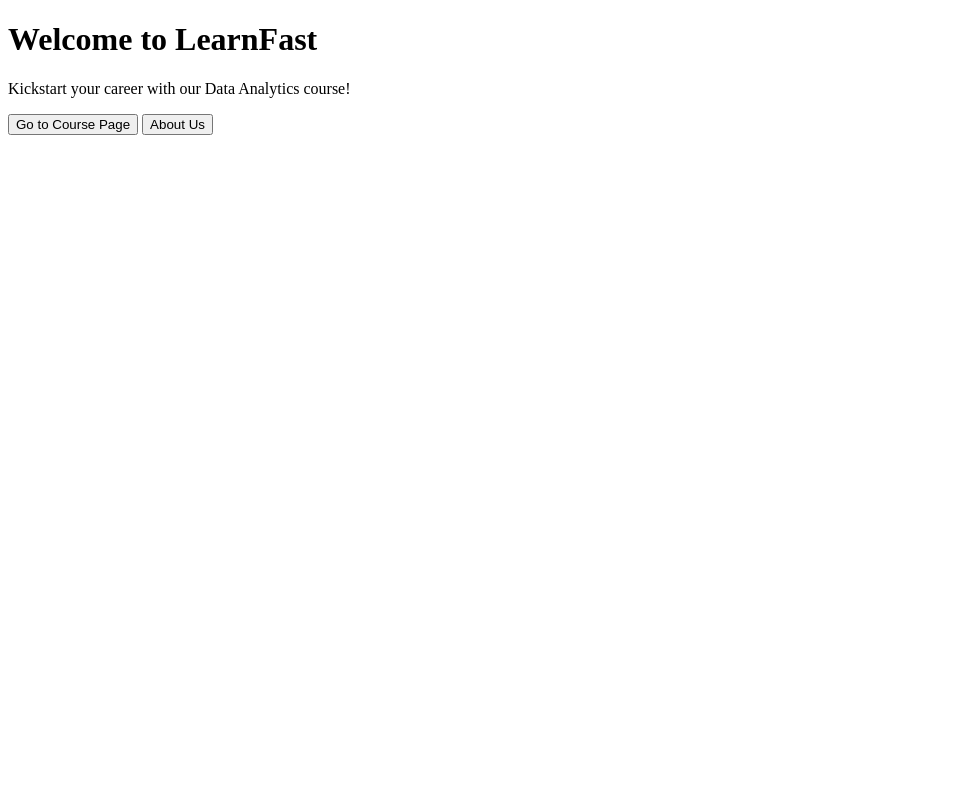
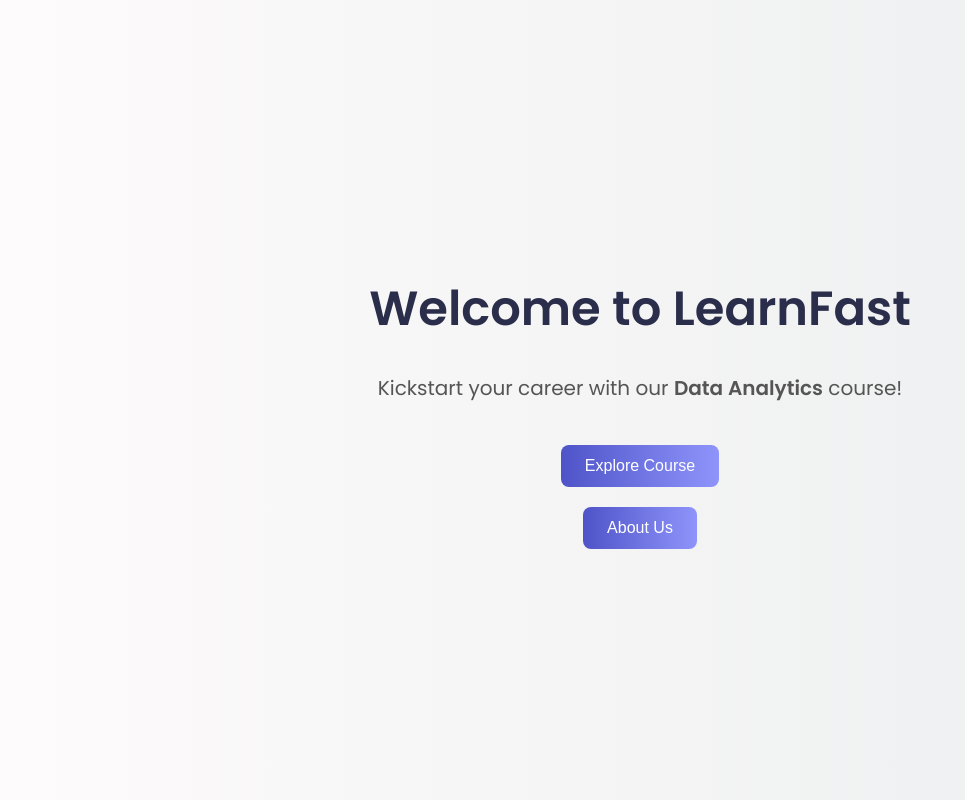
Before and after one commit to Ishagupta1089/form, a plain HTML site: page index.html in a window 1280 px wide. Shown: the whole page, without its empty margins (0-965 px from the left). Drawn offline with Linux system fonts and the light colour scheme.

Commit message:
Update index.html

```diff
--- a/index.html
+++ b/index.html
@@ -2,28 +2,70 @@
 <html lang="en">
 <head>
   <!-- Google tag (gtag.js) -->
-<script async src="https://www.googletagmanager.com/gtag/js?id=G-P8DPGDP9EF"></script>
-<script>
-  window.dataLayer = window.dataLayer || [];
-  function gtag(){dataLayer.push(arguments);}
-  gtag('js', new Date());
-
-  gtag('config', 'G-P8DPGDP9EF');
-</script>
-  <meta charset="UTF-8">
-  <title>LearnFast - Home</title>
-  <script async src="https://www.googletagmanager.com/gtag/js?id=G-XXXXXXXXXX"></script>
+  <script async src="https://www.googletagmanager.com/gtag/js?id=G-P8DPGDP9EF"></script>
   <script>
     window.dataLayer = window.dataLayer || [];
     function gtag(){dataLayer.push(arguments);}
     gtag('js', new Date());
-    gtag('config', 'G-XXXXXXXXXX');
+    gtag('config', 'G-P8DPGDP9EF');
   </script>
+
+  <meta charset="UTF-8">
+  <meta name="viewport" content="width=device-width, initial-scale=1.0">
+  <title>LearnFast - Home</title>
+
+  <!-- Google Font -->
+  <link href="https://fonts.googleapis.com/css2?family=Poppins:wght@400;600&display=swap" rel="stylesheet">
+
+  <style>
+    body {
+      margin: 0;
+      font-family: 'Poppins', sans-serif;
+      background: linear-gradient(to right, #fdfbfb, #ebedee);
+      display: flex;
+      flex-direction: column;
+      align-items: center;
+      justify-content: center;
+      height: 100vh;
+      text-align: center;
+      color: #333;
+    }
+
+    h1 {
+      font-size: 3rem;
+      color: #2b2e4a;
+      margin-bottom: 0.5rem;
+    }
+
+    p {
+      font-size: 1.25rem;
+      margin-bottom: 2rem;
+      color: #555;
+    }
+
+    button {
+      font-size: 1rem;
+      padding: 12px 24px;
+      margin: 10px;
+      border: none;
+      border-radius: 8px;
+      cursor: pointer;
+      background: #4e54c8;
+      background: linear-gradient(to right, #4e54c8, #8f94fb);
+      color: white;
+      transition: all 0.3s ease;
+    }
+
+    button:hover {
+      transform: scale(1.05);
+      box-shadow: 0 4px 15px rgba(0, 0, 0, 0.2);
+    }
+  </style>
 </head>
 <body>
   <h1>Welcome to LearnFast</h1>
-  <p>Kickstart your career with our Data Analytics course!</p>
-  <button onclick="location.href='course.html'">Go to Course Page</button>
+  <p>Kickstart your career with our <strong>Data Analytics</strong> course!</p>
+  <button onclick="location.href='course.html'">Explore Course</button>
   <button onclick="location.href='about.html'">About Us</button>
 </body>
 </html>
```
